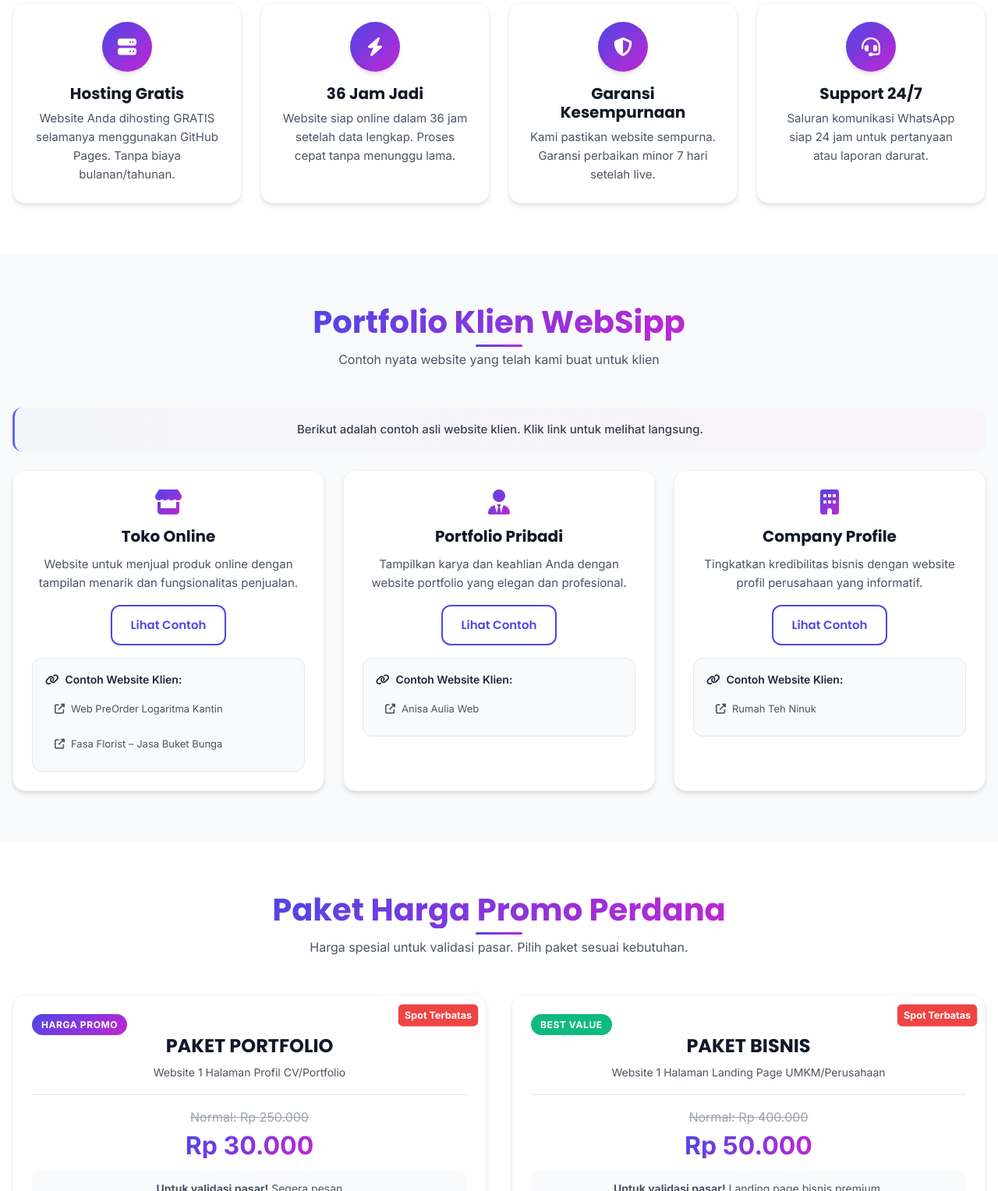
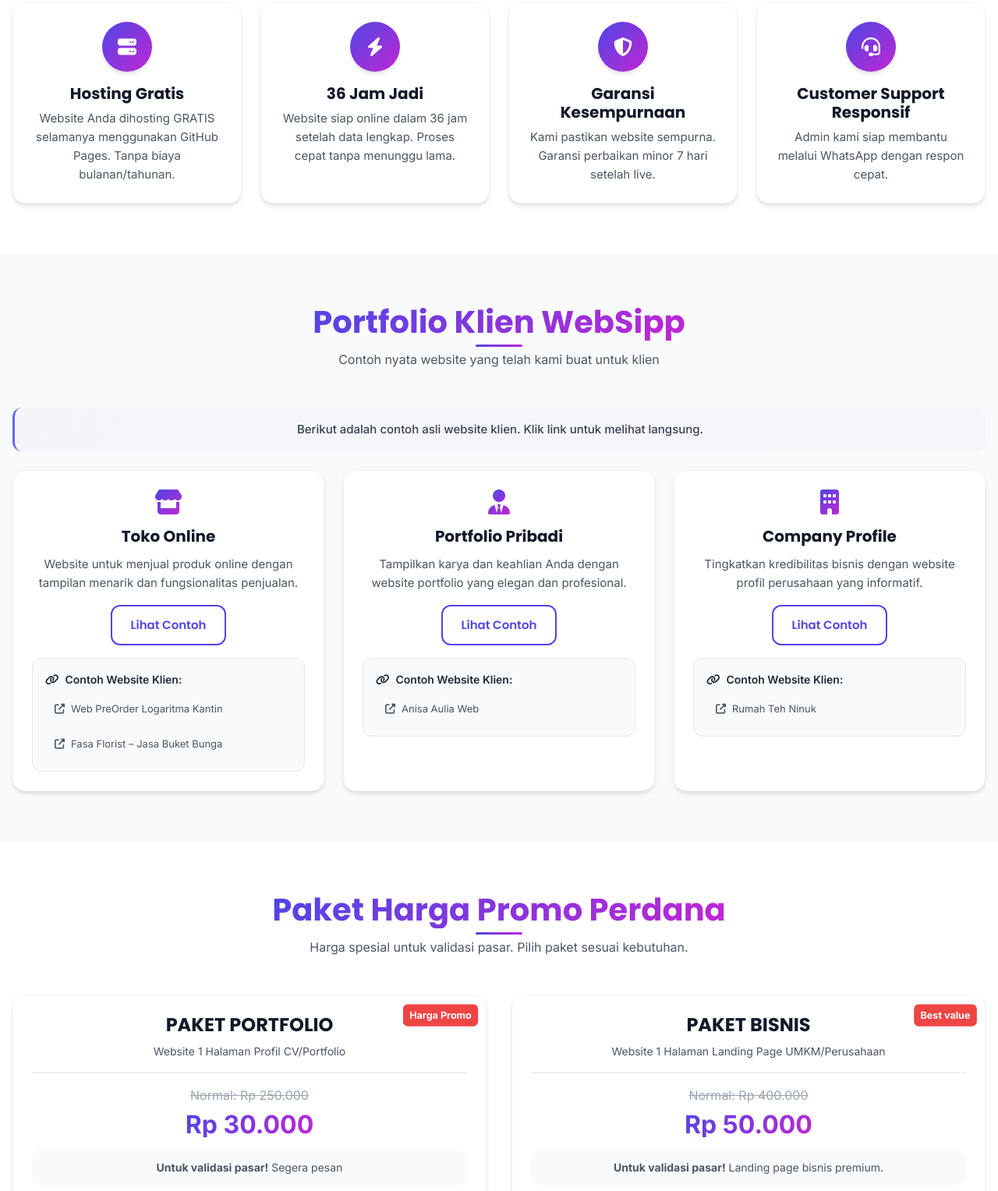
Before and after one commit to AhmadFaiz0/WebSipp-Ofc, a plain HTML site: page index.html in a window 1280 px wide. Shown: the part 804-2332 px from the top of the page at 78% size. Drawn offline with Linux system fonts and the light colour scheme.

Commit message:
Update index.html

```diff
--- a/index.html
+++ b/index.html
@@ -1495,8 +1495,8 @@
                     <div class="feature-icon-wrapper">
                         <i class="fas fa-headset"></i>
                     </div>
-                    <h3>Support 24/7</h3>
-                    <p>Saluran komunikasi WhatsApp siap 24 jam untuk pertanyaan atau laporan darurat.</p>
+                    <h3>Customer Support Responsif</h3>
+                    <p>Admin kami siap membantu melalui WhatsApp dengan respon cepat.</p>
                 </div>
             </div>
         </div>
@@ -1604,8 +1604,7 @@
             <div class="pricing-container">
                 <!-- Paket Portfolio -->
                 <div class="pricing-card card" id="packagePortfolio">
-                    <div class="limited-spot-badge">Spot Terbatas</div>
-                    <div class="badge badge-primary">Harga Promo</div>
+                    <div class="limited-spot-badge">Harga Promo</div>
 
                     <div class="pricing-header">
                         <h2 class="pricing-title">PAKET PORTFOLIO</h2>
@@ -1651,8 +1650,7 @@
 
                 <!-- Paket Bisnis -->
                 <div class="pricing-card card" id="packageBisnis">
-                    <div class="limited-spot-badge">Spot Terbatas</div>
-                    <div class="badge badge-success">Best Value</div>
+                    <div class="limited-spot-badge">Best value</div>
 
                     <div class="pricing-header">
                         <h2 class="pricing-title">PAKET BISNIS</h2>
```
